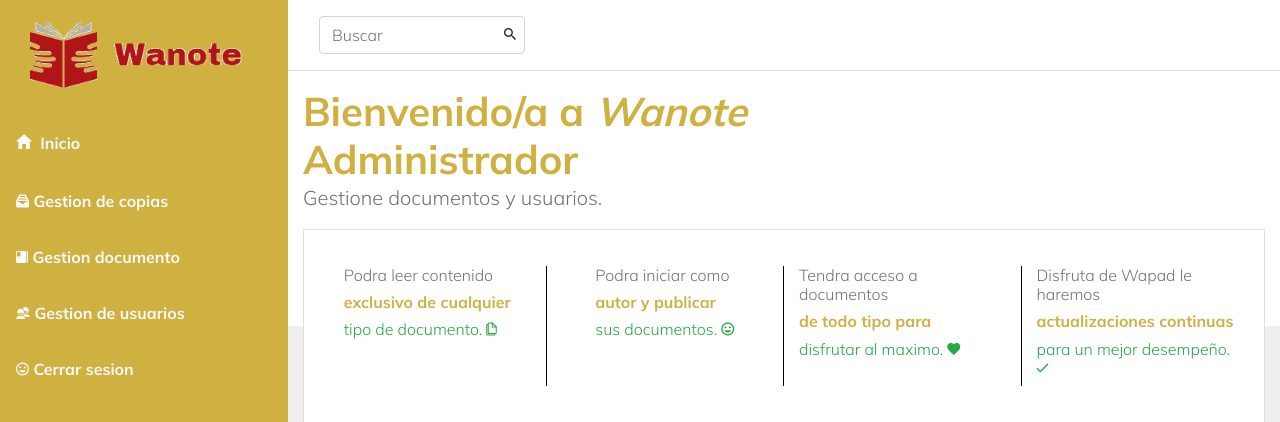
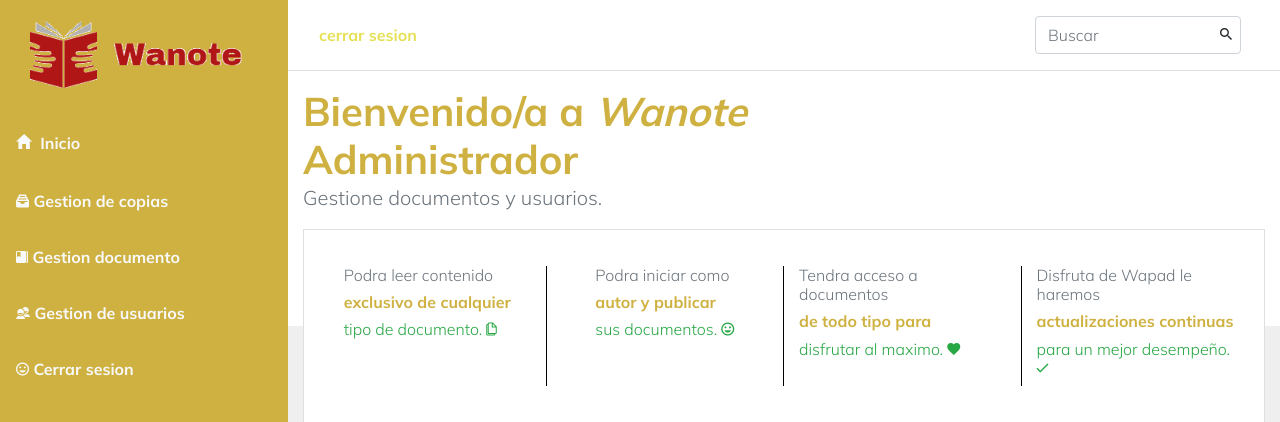
Before and after one commit to jcalvarezR/ProyectoCorteTres, a PHP site: page /DashboardAdmin.php in a window 1280 px wide. Shown: the top 422 px of the page. Run offline with PHP 8.4, Linux system fonts and the light colour scheme; the visitor is signed in with stand-in values (Sample User, id 1); some libraries are stand-ins or nearby versions.

Commit message:
Update DashboardAdmin.php

```diff
--- a/DashboardAdmin.php
+++ b/DashboardAdmin.php
@@ -51,6 +51,7 @@ if ($varsesion == null || $varsesion = '') {
     <div class="w-100">
         <nav class="navbar navbar-expand-lg navbar-light bg-light border-bottom">
         <div class="container">
+            <a href="includes/salir.php">cerrar sesion</a>
                 <button class="navbar-toggler" type="button" data-toggle="collapse" data-target="#navbarSupportedContent" aria-controls="navbarSupportedContent" aria-expanded="false" aria-label="Toggle navigation">
                     <span class="navbar-toggler-icon"></span>
                 </button>
```
